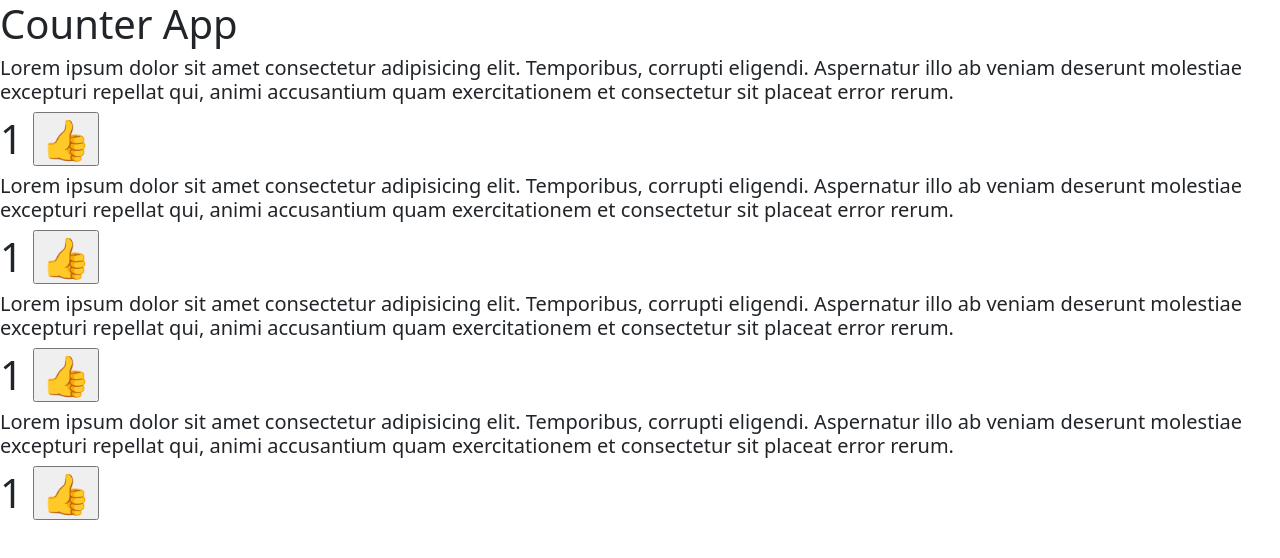
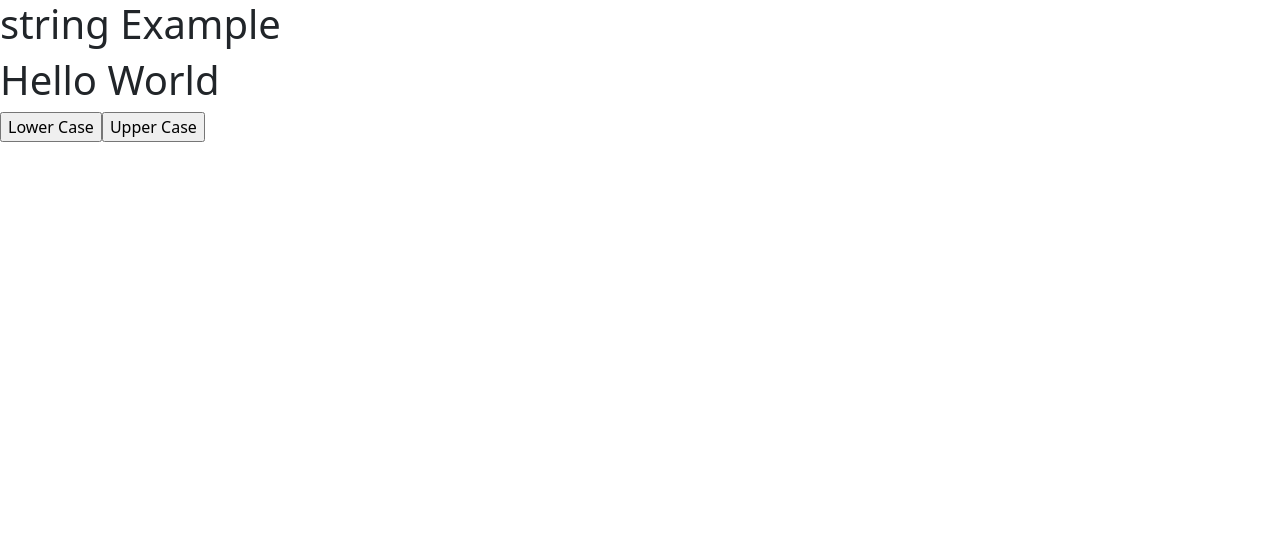
Before and after one commit to ravirajpatil123/Day15-class, a React (Create React App) app in the folder third-react-app/: page / in a window 1280 px wide. Shown: the top 558 px of the page. Built offline with nearby package versions, Linux system fonts and the light colour scheme.

Commit message:
upper lowercase

```diff
--- a/third-react-app/src/App.js
+++ b/third-react-app/src/App.js
@@ -1,38 +1,33 @@
 import {useState} from "react";
-
 function App(){
   return(
     <>
-    <h1>Counter App</h1>
-  <CounterApp/>
-  <CounterApp/>
-  <CounterApp/>
-  <CounterApp/>
+    <h1>string Example</h1>
+    <StringDemo/>
+    </>
+  );
+}
 
+function StringDemo(){
 
-    </>
-  )
-};
+  let [title,setTitle] = useState("Hello World");
 
-function CounterApp(){
-  // let counter=1; // stateless
-  //  let list=useState(1); //stateful
-  //  let [counter,setCounter]=list;
-   let [counter,setCounter] =useState(1);
-
-   //member function
-   let likeMeAction = () =>{
-      counter = counter+1;
-      console.log(counter);
-      setCounter(counter);
-   }
+  let lowerCaseAction = () => {
+    title=title.toLowerCase();
+    console.log(title);
+    setTitle(title);
+  };
+  let upperCaseAction = () => {
+    title=title.toUpperCase();
+    console.log(title);
+    setTitle(title);
+  };
   return(
     <>
-    <h5>Lorem ipsum dolor sit amet consectetur adipisicing elit. Temporibus, corrupti eligendi. Aspernatur illo ab veniam deserunt molestiae excepturi repellat qui, animi accusantium quam exercitationem et consectetur sit placeat error rerum.</h5>
-    <h1>{counter} <input type="button" value="&#128077;" onClick={likeMeAction} /></h1>
-
-
+    <h1>{title}</h1>
+    <input type="button" value="Lower Case" onClick={lowerCaseAction} />
+    <input type="button" value="Upper Case" onClick={upperCaseAction} />
     </>
-  )
+  );
 }
 export default App;
```
